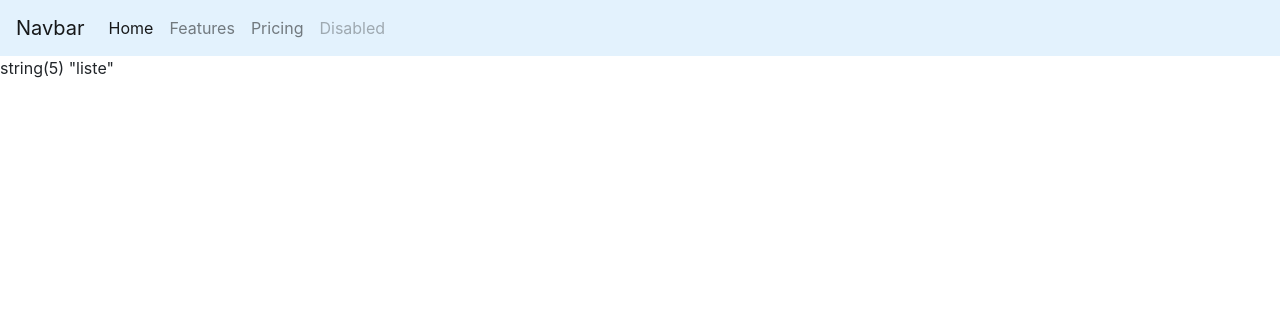
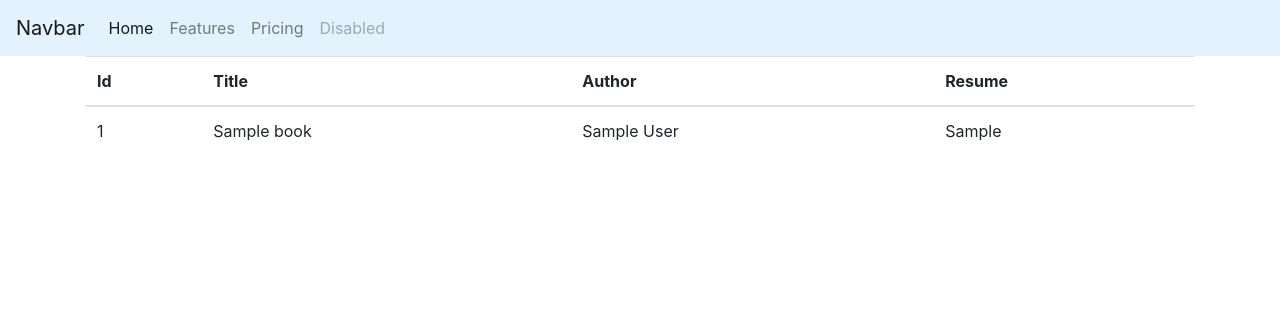
Before and after one commit to Kaoxlaw/phpExercicesSeptember, a PHP site: page /pooC/index.php in a window 1280 px wide. Shown: the top 316 px of the page. Run offline with PHP 8.4, Linux system fonts and the light colour scheme; tables that the repository leaves empty or names only in its code hold one stand-in row (values such as "Sample post").

Commit message:
add Show books

```diff
--- a/pooC/Controllers/BookControllers.php
+++ b/pooC/Controllers/BookControllers.php
@@ -4,8 +4,6 @@
 {
   public function add()
   {
-    var_dump('My role is to add some books in mysql');
-
     require_once './Views/addBook.html';
 
     $book = new Book();
@@ -17,4 +15,12 @@
       $book->insert($title, $author, $resume);
     }
   }
+  public function displayBook()
+  {
+    $book = new Book();
+
+    $list = $book->display();
+
+    require_once './Views/showBook.php';
+  }
 }
--- a/pooC/Models/Book.php
+++ b/pooC/Models/Book.php
@@ -43,8 +43,8 @@
     try {
       $bdd = new PDO(
         'mysql:host=localhost;dbname=biblio',
-        'afpaphp',
-        'afpaphp'
+        "afpaphp",
+        "afpaphp"
       );
     } catch (PDOException $e) {
       print "Erreur";
@@ -55,11 +55,24 @@
   public function insert($title, $author, $resume)
   {
     $bdd = $this->getConnection();
-    $sql = $bdd->prepare("INSERT INTO book (title, author, resume) VALUES ('$title', '$author', '$resume')");
+    $sql = $bdd->prepare(" INSERT INTO book (title, author, resume) VALUES ('$title', '$author', '$resume') ");
+
+    $sql->execute();
 
     if (!$sql->execute()) {
       die("Not WOrking Bro!");
     }
     header("Location: index.php");
   }
+
+  public function display()
+  {
+    $bdd = $this->getConnection();
+    $sql = $bdd->prepare(" SELECT * FROM book ");
+
+    $sql->execute();
+
+    $result = $sql->fetchAll(PDO::FETCH_CLASS, 'Book');
+    return $result;
+  }
 }
--- a/pooC/Views/addBook.html
+++ b/pooC/Views/addBook.html
@@ -1,5 +1,5 @@
 <div class="container">
-  <form method="post" action="<?php print $_SERVER['PHP_SELF']?>">
+  <form method="post">
     <div class="form-group">
       <label for="addBooks">Title</label>
       <input type="text" class="form-control" name="title" />
@@ -13,6 +13,6 @@
       <input type="text" class="form-control" name="resume" />
     </div>
 
-    <button type="submit" class="btn btn-primary">Create!</button>
+    <button type="submit" class="btn btn-primary" name="submit">Create!</button>
   </form>
 </div>
--- /dev/null
+++ b/pooC/Views/showBook.php
@@ -0,0 +1,24 @@
+<div class="container">
+  <table class="table">
+    <thead>
+      <tr>
+        <th scope="col">Id</th>
+        <th scope="col">Title</th>
+        <th scope="col">Author</th>
+        <th scope="col">Resume</th>
+      </tr>
+    </thead>
+    <tbody>
+      <?php
+      foreach ($list as $book) {
+        echo "<tr>";
+        echo "<td>" . $book->getId() . "</td>";
+        echo "<td>" . $book->getTitle() . "</td>";
+        echo "<td>" . $book->getAuthor() . "</td>";
+        echo "<td>" . $book->getResume() . "</td>";
+        echo "</tr>";
+      }
+      ?>
+    </tbody>
+  </table>
+</div>
--- a/pooC/index.php
+++ b/pooC/index.php
@@ -9,5 +9,5 @@
     $book->add();
   }
 } else {
-  var_dump('liste');
+  $book->displayBook();
 }
```
